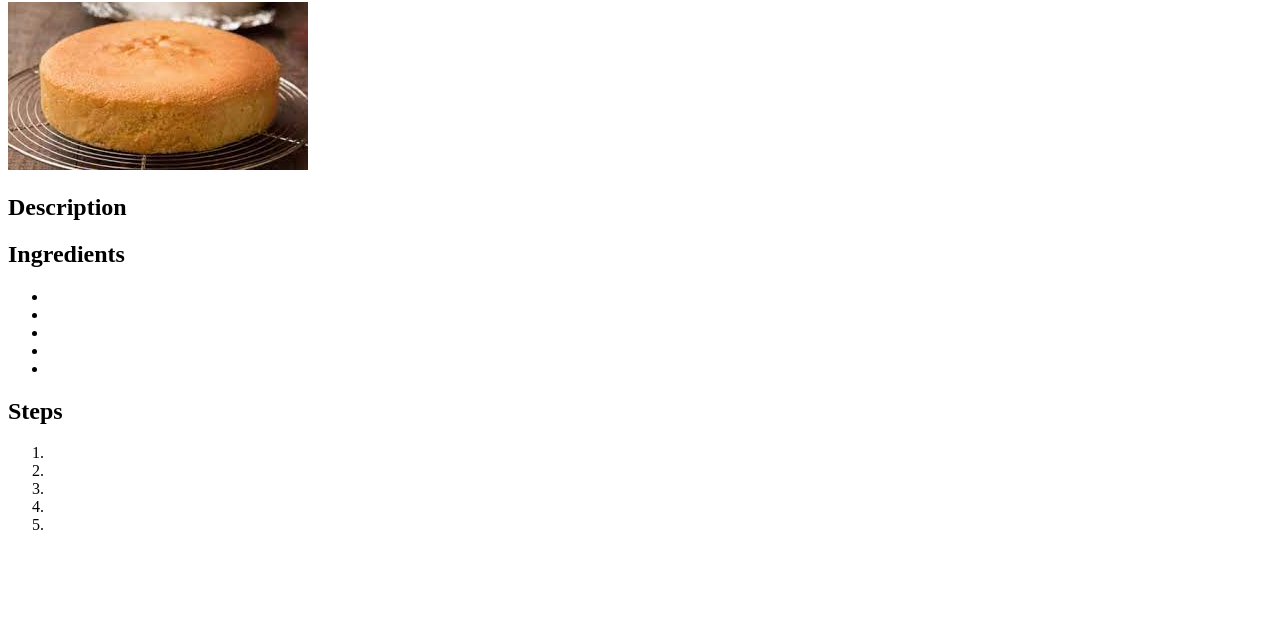
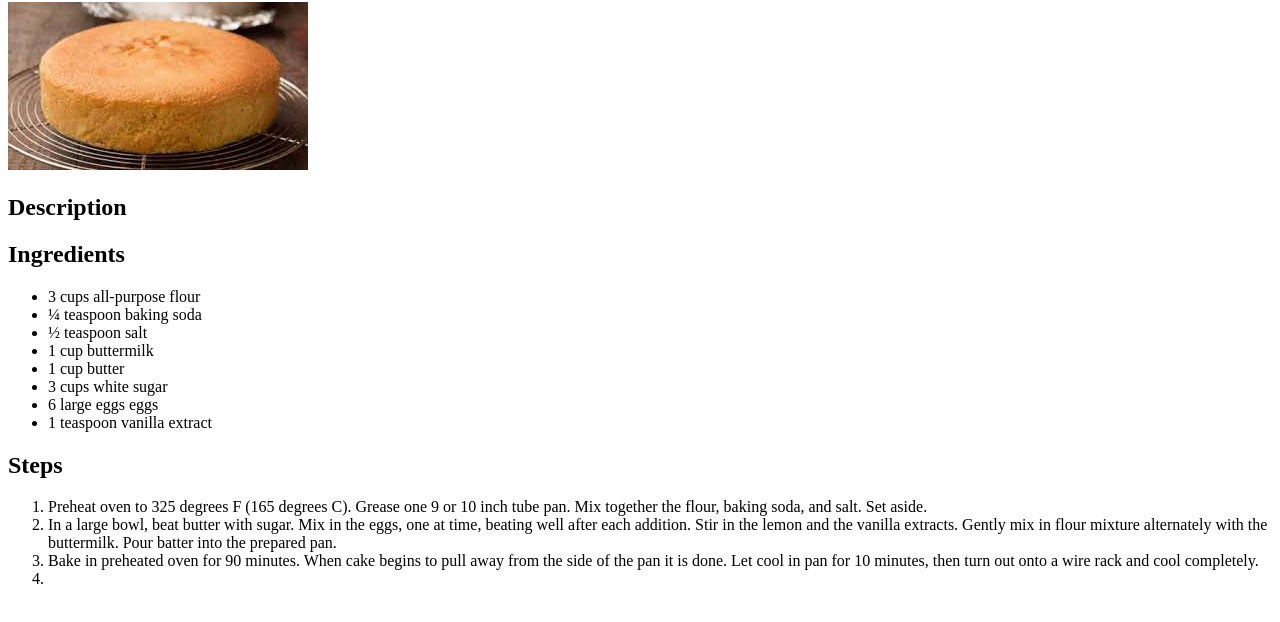
Before and after one commit to dryadnomina/odin-recipes, a plain HTML site: page recipes/cake.html in a window 1280 px wide. Shown: the part 78-700 px from the top of the page. Drawn offline with Linux system fonts and the light colour scheme.

Commit message:
Add descrption, ingredients and steps to cake recipe

```diff
--- a/recipes/cake.html
+++ b/recipes/cake.html
@@ -11,18 +11,25 @@
         <p></p>
     <h2>Ingredients</h2>
     <ul>
-        <li></li>
-        <li></li>
-        <li></li>
-        <li></li>
-        <li></li>
+        <li>3 cups all-purpose flour</li>
+        <li>¼ teaspoon baking soda</li>
+        <li>½ teaspoon salt</li>
+        <li>1 cup buttermilk</li>
+        <li>1 cup butter</li>
+        <li>3 cups white sugar</li>
+        <li>6 large eggs eggs</li>
+        <li>1 teaspoon vanilla extract</li>
     </ul>
     <h2>Steps</h2>
     <ol>
-        <li></li>
-        <li></li>
-        <li></li>
-        <li></li>
+        <li>Preheat oven to 325 degrees F (165 degrees C).
+            Grease one 9 or 10 inch tube pan. Mix together the flour, baking soda, and salt.
+            Set aside.</li>
+        <li>In a large bowl, beat butter with sugar. Mix in the eggs, one at time, beating well after each addition.
+             Stir in the lemon and the vanilla extracts. Gently mix in flour mixture alternately with the buttermilk.
+             Pour batter into the prepared pan.</li>
+        <li>Bake in preheated oven for 90 minutes. When cake begins to pull away from the side of the pan it is done.
+            Let cool in pan for 10 minutes, then turn out onto a wire rack and cool completely.</li>
         <li></li>
     </ol>
     </body>
```
